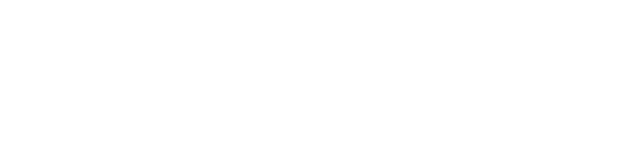
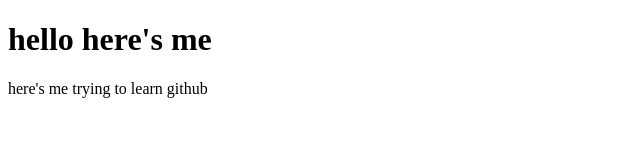
Before and after one commit to ruthujain/test-repo, a plain HTML site: page index.html in a window 1280 px wide. Shown: the whole page, without its empty margins (0-640 px from the left). Drawn offline with Linux system fonts and the light colour scheme.

Commit message:
added smtg to index.html

```diff
--- a/index.html
+++ b/index.html
@@ -7,6 +7,7 @@
     <title>Document</title>
 </head>
 <body>
-
+    <h1>hello here's me </h1>
+    <p>here's me trying to learn github </p>
 </body>
 </html>
```
